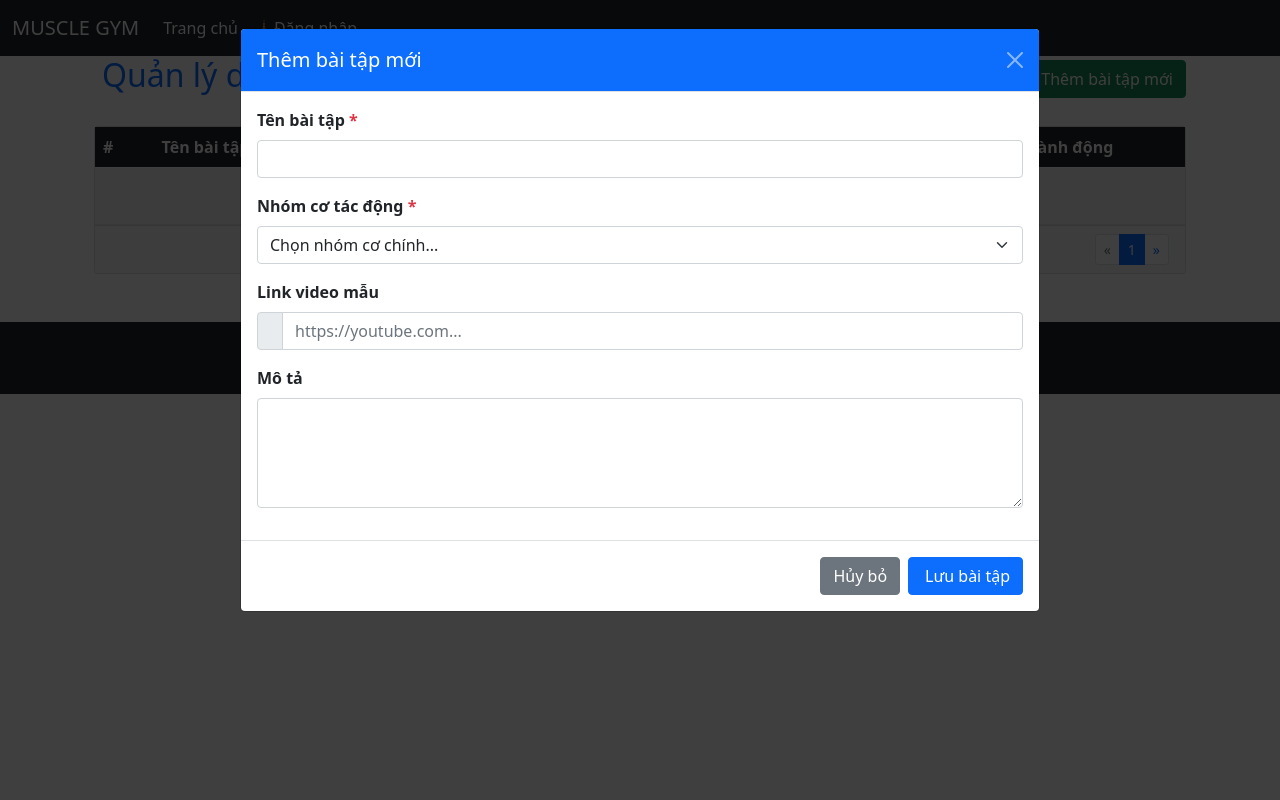
After one commit to GiaHao-4/Gym-store, a Flask app: page /exercise in a window 1280 px wide, after a click on "Thêm bài tập mới". The commit adds this page. Run offline with Flask 3, Linux system fonts and the light colour scheme.

Commit message:
exercise

```diff
--- a/GiaHao/gym/index.py
+++ b/GiaHao/gym/index.py
@@ -78,11 +78,9 @@ def addplan():
                 note=note
             )
             db.session.add(new_plan)
-            db.session.flush()  # flush để database tạo ID cho new_plan ngay lập tức (dù chưa commit)
-
+            db.session.flush()
             # 3. Lấy dữ liệu phần Danh sách bài tập (Dạng mảng list)
-            ex_ids = request.form.getlist(
-                'exercise_id[]')  # Lưu ý: HTML bạn đặt là exercise_id[] nhưng value là tên viết tắt
+            ex_ids = request.form.getlist('exercise_id[]')
             sets_list = request.form.getlist('sets[]')
             reps_list = request.form.getlist('reps[]')
             weights_list = request.form.getlist('weight[]')
@@ -113,6 +111,62 @@ def addplan():
             flash(f'Có lỗi xảy ra: {str(e)}', 'danger')
             return redirect(url_for('addplan'))
 
+@app.route('/exercise')
+def list_exercises():
+    # Lấy toàn bộ bài tập từ DB
+    all_exercises = Exercise.query.all()
+    return render_template('pt/exercisemanagement.html', exercises=all_exercises)
+
+
+@app.route('/exercises/add', methods=['POST'])
+def add_exercise():
+    if request.method == 'POST':
+        try:
+            new_ex = Exercise(
+                name=request.form['name'],
+                muscle_group=request.form['muscle_group'],
+                video_link=request.form['video_link'],
+                description=request.form['description']
+            )
+            db.session.add(new_ex)
+            db.session.commit()
+            flash('Thêm bài tập thành công!', 'success')
+        except Exception as e:
+            db.session.rollback()
+            flash(f'Lỗi: {str(e)}', 'danger')
+
+    return redirect(url_for('list_exercises'))
+
+
+@app.route('/exercises/edit/<int:id>', methods=['POST'])
+def edit_exercise(id):
+    ex = Exercise.query.get_or_404(id)
+    if request.method == 'POST':
+        try:
+            ex.name = request.form['name']
+            ex.muscle_group = request.form['muscle_group']
+            ex.video_link = request.form['video_link']
+            ex.description = request.form['description']
+
+            db.session.commit()
+            flash('Cập nhật thành công!', 'success')
+        except Exception as e:
+            flash(f'Lỗi cập nhật: {str(e)}', 'danger')
+
+    return redirect(url_for('list_exercises'))
+
+
+@app.route('/exercises/delete/<int:id>', methods=['POST'])
+def delete_exercise(id):
+    ex = Exercise.query.get_or_404(id)
+    try:
+        db.session.delete(ex)
+        db.session.commit()
+        flash('Đã xóa bài tập!', 'success')
+    except Exception as e:
+        flash('Lỗi khi xóa!', 'danger')
+
+    return redirect(url_for('list_exercises'))
 
 @login.user_loader
 def get_user(id):
--- a/GiaHao/gym/models.py
+++ b/GiaHao/gym/models.py
@@ -85,7 +85,11 @@ class Exercise(db.Model):
     id = db.Column(db.Integer, primary_key=True)
     name = db.Column(db.String(100), nullable=False)
     muscle_group = db.Column(db.String(50))
+    video_link = db.Column(db.String(255), nullable=True)
+    description = db.Column(db.Text, nullable=True)
 
+    def __repr__(self):
+        return f'<Exercise {self.name}>'
 
 if __name__ == '__main__':
     with app.app_context():
--- /dev/null
+++ b/GiaHao/gym/templates/pt/exercisemanagement.html
@@ -0,0 +1,214 @@
+{% extends "layout/base.html" %}
+{% block title %}Quản lý danh sách bài tập{% endblock %}
+
+{% block css %}
+    <style>
+        .card { box-shadow: 0 0.125rem 0.25rem rgba(0, 0, 0, 0.075); }
+        .table-action-btn { margin-right: 5px; }
+        .video-link-icon { color: #dc3545; font-size: 1.2rem; }
+    </style>
+{% endblock %}
+
+{% block content %}
+<div class="container">
+
+    {% with messages = get_flashed_messages(with_categories=true) %}
+        {% if messages %}
+            {% for category, message in messages %}
+                <div class="alert alert-{{ category }} alert-dismissible fade show" role="alert">
+                    {{ message }}
+                    <button type="button" class="btn-close" data-bs-dismiss="alert" aria-label="Close"></button>
+                </div>
+            {% endfor %}
+        {% endif %}
+    {% endwith %}
+
+    <div class="d-flex justify-content-between align-items-center mb-4">
+        <h2 class="text-primary"><i class="bi bi-collection-play me-2"></i>Quản lý danh sách bài tập</h2>
+        <button type="button" class="btn btn-success" data-bs-toggle="modal" data-bs-target="#exerciseModal"
+                onclick="prepareModalForAdd()">
+            <i class="bi bi-plus-lg me-1"></i> Thêm bài tập mới
+        </button>
+    </div>
+
+    <div class="card">
+        <div class="card-body p-0">
+            <div class="table-responsive">
+                <table class="table table-striped table-hover align-middle mb-0">
+                    <thead class="table-dark">
+                    <tr>
+                        <th scope="col">#</th>
+                        <th scope="col">Tên bài tập</th>
+                        <th scope="col">Nhóm cơ</th>
+                        <th scope="col">Mô tả ngắn</th>
+                        <th scope="col" class="text-center">Video</th>
+                        <th scope="col" class="text-center">Hành động</th>
+                    </tr>
+                    </thead>
+                    <tbody>
+                    {% for ex in exercises %}
+                    <tr>
+                        <th scope="row">{{ loop.index }}</th>
+                        <td>{{ ex.name }}</td>
+                        <td><span class="badge bg-primary">{{ ex.muscle_group }}</span></td>
+                        <td>{{ ex.description }}</td>
+                        <td class="text-center">
+                            {% if ex.video_link %}
+                            <a href="{{ ex.video_link }}" target="_blank" class="video-link-icon">
+                                <i class="bi bi-youtube"></i>
+                            </a>
+                            {% endif %}
+                        </td>
+                        <td class="text-center">
+                            <button class="btn btn-sm btn-outline-primary table-action-btn"
+                                    data-bs-toggle="modal"
+                                    data-bs-target="#exerciseModal"
+                                    onclick="prepareModalForEdit('{{ ex.id }}', '{{ ex.name }}', '{{ ex.muscle_group }}', '{{ ex.video_link }}', '{{ ex.description }}')">
+                                <i class="bi bi-pencil-square"></i>
+                            </button>
+
+                            <button class="btn btn-sm btn-outline-danger table-action-btn"
+                                    data-bs-toggle="modal"
+                                    data-bs-target="#deleteConfirmModal"
+                                    onclick="prepareDelete('{{ ex.id }}', '{{ ex.name }}')">
+                                <i class="bi bi-trash"></i>
+                            </button>
+                        </td>
+                    </tr>
+                    {% else %}
+                    <tr>
+                        <td colspan="6" class="text-center text-muted py-3">Chưa có bài tập nào. Hãy thêm mới!</td>
+                    </tr>
+                    {% endfor %}
+                    </tbody>
+                </table>
+            </div>
+        </div>
+        <div class="card-footer clearfix">
+            <ul class="pagination pagination-sm m-0 float-end">
+                <li class="page-item disabled"><a class="page-link" href="#">«</a></li>
+                <li class="page-item active"><a class="page-link" href="#">1</a></li>
+                <li class="page-item"><a class="page-link" href="#">»</a></li>
+            </ul>
+        </div>
+    </div>
+</div>
+
+<div class="modal fade" id="exerciseModal" tabindex="-1" aria-hidden="true">
+    <div class="modal-dialog modal-lg">
+        <div class="modal-content">
+            <div class="modal-header bg-primary text-white">
+                <h5 class="modal-title" id="exerciseModalLabel">Thêm bài tập mới</h5>
+                <button type="button" class="btn-close btn-close-white" data-bs-dismiss="modal" aria-label="Close"></button>
+            </div>
+
+            <form id="exerciseForm" method="POST" action="{{ url_for('add_exercise') }}">
+                <div class="modal-body">
+                    <div class="mb-3">
+                        <label for="exerciseName" class="form-label fw-bold">Tên bài tập <span class="text-danger">*</span></label>
+                        <input type="text" class="form-control" id="exerciseName" name="name" required>
+                    </div>
+
+                    <div class="mb-3">
+                        <label for="muscleGroup" class="form-label fw-bold">Nhóm cơ tác động <span class="text-danger">*</span></label>
+                        <select class="form-select" id="muscleGroup" name="muscle_group" required>
+                            <option value="" selected disabled>Chọn nhóm cơ chính...</option>
+                            <option value="Ngực">Ngực (Chest)</option>
+                            <option value="Lưng">Lưng/Xô (Back/Lats)</option>
+                            <option value="Vai">Vai (Shoulders)</option>
+                            <option value="Tay trước">Tay trước (Biceps)</option>
+                            <option value="Tay sau">Tay sau (Triceps)</option>
+                            <option value="Chân">Chân/Đùi (Legs/Quads)</option>
+                            <option value="Mông">Mông (Glutes)</option>
+                            <option value="Bụng">Bụng (Abs)</option>
+                        </select>
+                    </div>
+
+                    <div class="mb-3">
+                        <label for="videoLink" class="form-label fw-bold">Link video mẫu</label>
+                        <div class="input-group">
+                            <span class="input-group-text"><i class="bi bi-link-45deg"></i></span>
+                            <input type="url" class="form-control" id="videoLink" name="video_link" placeholder="https://youtube.com...">
+                        </div>
+                    </div>
+
+                    <div class="mb-3">
+                        <label for="description" class="form-label fw-bold">Mô tả</label>
+                        <textarea class="form-control" id="description" name="description" rows="4"></textarea>
+                    </div>
+                </div>
+                <div class="modal-footer">
+                    <button type="button" class="btn btn-secondary" data-bs-dismiss="modal">Hủy bỏ</button>
+                    <button type="submit" class="btn btn-primary"><i class="bi bi-save me-1"></i> Lưu bài tập</button>
+                </div>
+            </form>
+        </div>
+    </div>
+</div>
+
+<div class="modal fade" id="deleteConfirmModal" tabindex="-1" aria-hidden="true">
+    <div class="modal-dialog modal-dialog-centered">
+        <div class="modal-content">
+            <div class="modal-header bg-danger text-white">
+                <h5 class="modal-title">Xác nhận xóa</h5>
+                <button type="button" class="btn-close btn-close-white" data-bs-dismiss="modal" aria-label="Close"></button>
+            </div>
+            <div class="modal-body">
+                Bạn có chắc chắn muốn xóa bài tập <strong id="deleteNameText">...</strong> không?
+            </div>
+            <div class="modal-footer">
+                <button type="button" class="btn btn-secondary" data-bs-dismiss="modal">Hủy</button>
+
+                <form id="deleteForm" method="POST" action="">
+                    <button type="submit" class="btn btn-danger">Có, xóa ngay</button>
+                </form>
+            </div>
+        </div>
+    </div>
+</div>
+
+<script src="https://cdn.jsdelivr.net/npm/bootstrap@5.3.0/dist/js/bootstrap.bundle.min.js"></script>
+
+<script>
+    // 1. Chuẩn bị Modal THÊM MỚI
+    function prepareModalForAdd() {
+        // Đổi tiêu đề
+        document.getElementById('exerciseModalLabel').innerText = "Thêm bài tập mới";
+        // Reset form rỗng
+        document.getElementById('exerciseForm').reset();
+        // Set action của form về route 'add'
+        document.getElementById('exerciseForm').action = "{{ url_for('add_exercise') }}";
+    }
+
+    // 2. Chuẩn bị Modal SỬA (Đổ dữ liệu cũ vào)
+    function prepareModalForEdit(id, name, muscle, video, desc) {
+        // Đổi tiêu đề
+        document.getElementById('exerciseModalLabel').innerText = "Cập nhật bài tập";
+
+        // Điền dữ liệu vào ô input
+        document.getElementById('exerciseName').value = name;
+        document.getElementById('muscleGroup').value = muscle;
+
+        // Xử lý video link (nếu là None thì để chuỗi rỗng)
+        document.getElementById('videoLink').value = (video && video !== 'None') ? video : '';
+        document.getElementById('description').value = (desc && desc !== 'None') ? desc : '';
+
+        // QUAN TRỌNG: Cập nhật action của form để gửi đến route 'edit'
+        // Chúng ta nối chuỗi đường dẫn edit cơ bản + id
+        var baseEditUrl = "{{ url_for('edit_exercise', id=0) }}"; // Lấy link mẫu có id=0
+        var realEditUrl = baseEditUrl.replace('0', id);           // Thay 0 bằng id thật
+        document.getElementById('exerciseForm').action = realEditUrl;
+    }
+
+    // 3. Chuẩn bị Modal XÓA
+    function prepareDelete(id, name) {
+        // Hiển thị tên bài tập cần xóa
+        document.getElementById('deleteNameText').innerText = name;
+
+        // Cập nhật action cho form xóa
+        var baseDeleteUrl = "{{ url_for('delete_exercise', id=0) }}";
+        var realDeleteUrl = baseDeleteUrl.replace('0', id);
+        document.getElementById('deleteForm').action = realDeleteUrl;
+    }
+</script>
+{% endblock %}
```
Also changed, not shown: GiaHao/gym/templates/pt/addplan.html (+1 -16 lines).
